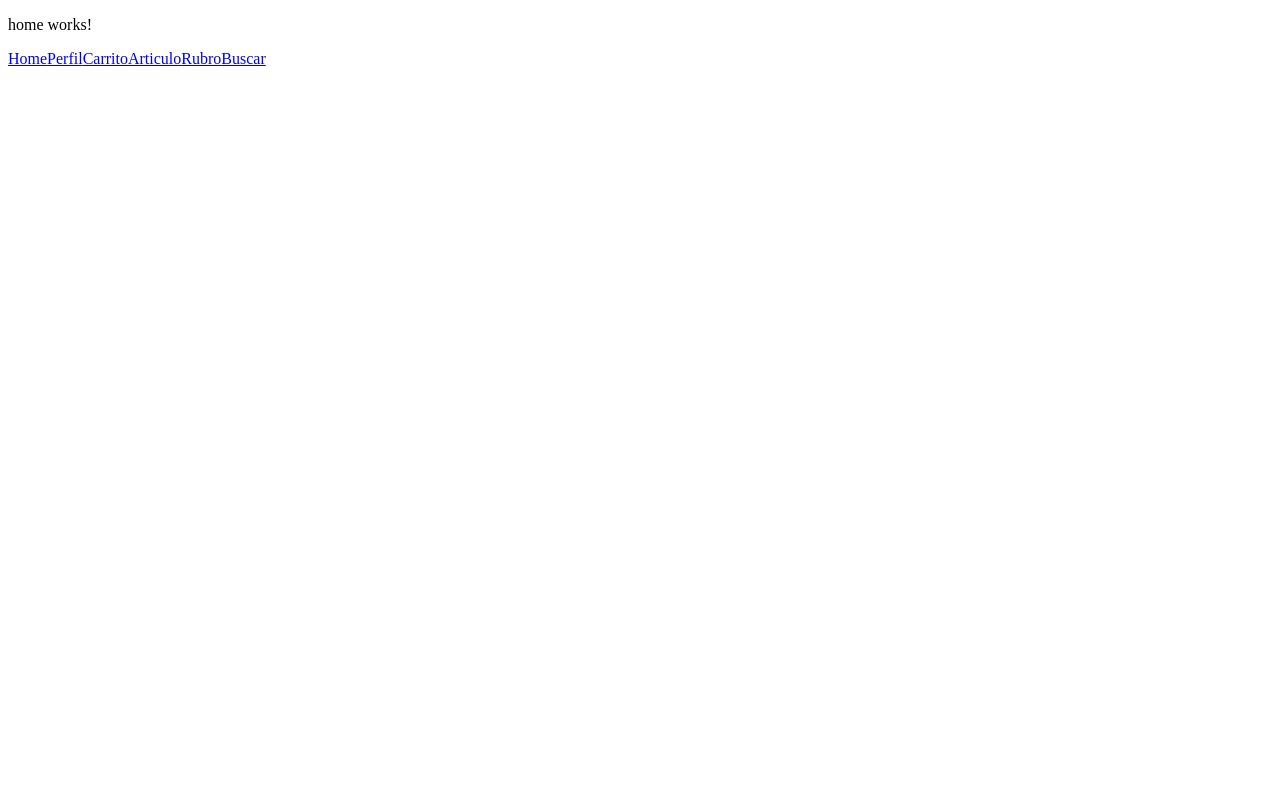
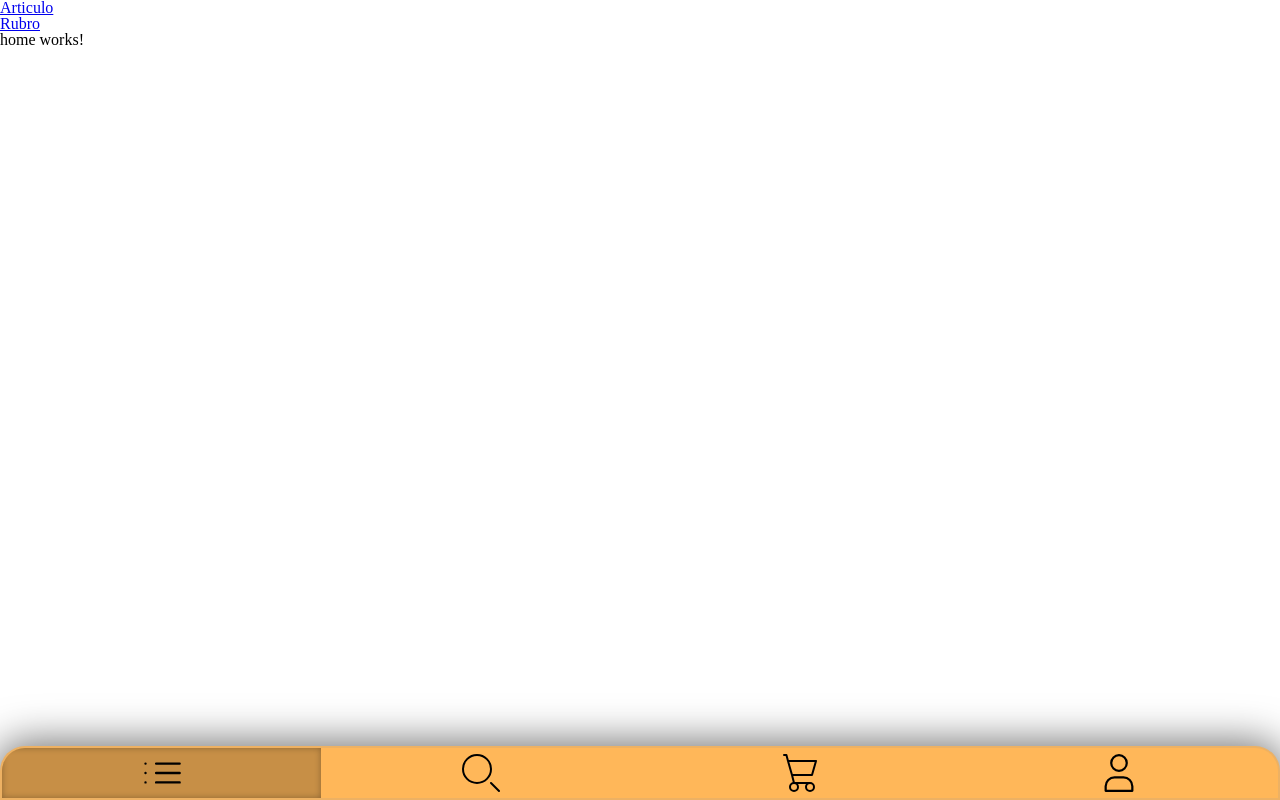
Before and after one commit to pablosnhz/appDelivery-angular, an Angular app: page / in a window 1280 px wide. Built offline with nearby package versions, Linux system fonts and the light colour scheme.

Commit message:
seccionesMenu

```diff
--- a/src/app/app.component.html
+++ b/src/app/app.component.html
@@ -1,8 +1,5 @@
-<router-outlet></router-outlet>
-
-<a [routerLink]="['']">Home</a>
-<a [routerLink]="['perfil']">Perfil</a>
-<a [routerLink]="['carrito']">Carrito</a>
 <a [routerLink]="['articulo']">Articulo</a>
 <a [routerLink]="['rubro']">Rubro</a>
-<a [routerLink]="['buscar']">Buscar</a>
+
+<router-outlet></router-outlet>
+<app-tabs></app-tabs>
--- a/src/app/app.component.scss
+++ b/src/app/app.component.scss
@@ -0,0 +1,3 @@
+app-tabs {
+  margin-top: auto;
+}
--- a/src/app/app.module.ts
+++ b/src/app/app.module.ts
@@ -3,11 +3,12 @@ import { BrowserModule } from '@angular/platform-browser';
 
 import { AppRoutingModule } from './app-routing.module';
 import { AppComponent } from './app.component';
-import { HomeComponent } from './pages/home/home.component';
+import { TabsComponent } from './core/components/tabs/tabs.component';
 
 @NgModule({
   declarations: [
     AppComponent,
+    TabsComponent,
   ],
   imports: [
     BrowserModule,
--- /dev/null
+++ b/src/app/core/components/tabs/tabs.component.html
@@ -0,0 +1,23 @@
+
+<div id="container">
+  <div class="tab" (click)="navegacion('')" [ngClass]="{seleccionado: seleccionado[0]}">
+    <svg height="40px" width="40px" class="w-6 h-6 text-gray-800 dark:text-white" aria-hidden="true" xmlns="http://www.w3.org/2000/svg" fill="none" viewBox="0 0 17 10">
+      <path stroke="currentColor" stroke-linecap="round" stroke-width="1" d="M6 1h10M6 5h10M6 9h10M1.49 1h.01m-.01 4h.01m-.01 4h.01"/>
+    </svg>
+  </div>
+  <div class="tab" (click)="navegacion('buscar')" [ngClass]="{seleccionado: seleccionado[1]}">
+    <svg height="40px" width="40px" class="w-6 h-6 text-gray-800 dark:text-white" aria-hidden="true" xmlns="http://www.w3.org/2000/svg" fill="none" viewBox="0 0 20 20">
+      <path stroke="currentColor" stroke-linecap="round" stroke-linejoin="round" stroke-width="1" d="m19 19-4-4m0-7A7 7 0 1 1 1 8a7 7 0 0 1 14 0Z"/>
+    </svg>
+  </div>
+  <div class="tab" (click)="navegacion('carrito')" [ngClass]="{seleccionado: seleccionado[2]}">
+    <svg height="40px" width="40px" class="w-6 h-6 text-gray-800 dark:text-white" aria-hidden="true" xmlns="http://www.w3.org/2000/svg" fill="none" viewBox="0 0 18 20">
+      <path stroke="currentColor" stroke-linecap="round" stroke-linejoin="round" stroke-width="1" d="M6 15a2 2 0 1 0 0 4 2 2 0 0 0 0-4Zm0 0h8m-8 0-1-4m9 4a2 2 0 1 0 0 4 2 2 0 0 0 0-4Zm-9-4h10l2-7H3m2 7L3 4m0 0-.792-3H1"/>
+    </svg>
+  </div>
+  <div class="tab" (click)="navegacion('perfil')" [ngClass]="{seleccionado: seleccionado[3]}">
+    <svg height="40px" width="40px" class="w-6 h-6 text-gray-800 dark:text-white" aria-hidden="true" xmlns="http://www.w3.org/2000/svg" fill="none" viewBox="0 0 14 18">
+      <path stroke="currentColor" stroke-linecap="round" stroke-linejoin="round" stroke-width="1" d="M7 8a3.5 3.5 0 1 0 0-7 3.5 3.5 0 0 0 0 7Zm-2 3h4a4 4 0 0 1 4 4v2H1v-2a4 4 0 0 1 4-4Z"/>
+    </svg>
+  </div>
+</div>
--- /dev/null
+++ b/src/app/core/components/tabs/tabs.component.scss
@@ -0,0 +1,27 @@
+#container {
+  display: flex;
+  justify-content: space-around;
+  overflow: hidden;
+  // background-color: rgb(255, 226, 188);
+  background-color: rgb(255, 183, 89);
+  border-radius: 25px 25px 0 0;
+  border: 2px solid rgba(149, 149, 149, 0.168);
+  box-shadow: rgba(0, 0, 0, 0.56) 0px 0px 40px 4px;
+  height: 50px;
+}
+
+.tab {
+  flex: 1;
+  display: flex;
+  justify-content: center;
+  align-items: center;
+  svg{
+    margin: auto;
+    display: block;
+  }
+}
+
+.seleccionado {
+  background-color: #00000038;
+  box-shadow: 0 0 6px rgba(0, 0, 0, 0.3) inset;
+}
--- /dev/null
+++ b/src/app/core/components/tabs/tabs.component.ts
@@ -0,0 +1,43 @@
+import { Component } from '@angular/core';
+import { NavigationEnd, Router } from '@angular/router';
+
+@Component({
+  selector: 'app-tabs',
+  templateUrl: './tabs.component.html',
+  styleUrls: ['./tabs.component.scss']
+})
+export class TabsComponent {
+
+  constructor( private router: Router ){
+    this.router.events.subscribe(event => {
+      if(event instanceof NavigationEnd){
+        console.log('evento',event)
+        switch (event.urlAfterRedirects){
+          case '/':
+            this.seleccionado = [true, false, false, false];
+            break;
+          case '/buscar':
+            this.seleccionado = [false, true, false, false];
+            break;
+          case '/carrito':
+            this.seleccionado = [false, false, true, false];
+            break;
+          case '/perfil':
+            this.seleccionado = [false, false, false, true];
+            break;
+          default:
+            this.seleccionado = [false, false, false, false];
+            break
+        }
+      }
+    })
+  }
+
+  seleccionado = [false, false, false, false]
+
+  navegacion(direccion: string){
+    this.router.navigate([direccion])
+    console.log(direccion)
+  }
+
+}
--- a/src/styles.scss
+++ b/src/styles.scss
@@ -1 +1,57 @@
 /* You can add global styles to this file, and also import other style files */
+/* http://meyerweb.com/eric/tools/css/reset/
+   v2.0 | 20110126
+   License: none (public domain)
+*/
+
+html, body, div, span, applet, object, iframe,
+h1, h2, h3, h4, h5, h6, p, blockquote, pre,
+a, abbr, acronym, address, big, cite, code,
+del, dfn, em, img, ins, kbd, q, s, samp,
+small, strike, strong, sub, sup, tt, var,
+b, u, i, center,
+dl, dt, dd, ol, ul, li,
+fieldset, form, label, legend,
+table, caption, tbody, tfoot, thead, tr, th, td,
+article, aside, canvas, details, embed,
+figure, figcaption, footer, header, hgroup,
+menu, nav, output, ruby, section, summary,
+time, mark, audio, video {
+	margin: 0;
+	padding: 0;
+	border: 0;
+	font-size: 100%;
+	font: inherit;
+	vertical-align: baseline;
+}
+/* HTML5 display-role reset for older browsers */
+article, aside, details, figcaption, figure,
+footer, header, hgroup, menu, nav, section {
+	display: block;
+}
+body {
+	line-height: 1;
+  width: 100vw;
+}
+ol, ul {
+	list-style: none;
+}
+blockquote, q {
+	quotes: none;
+}
+blockquote:before, blockquote:after,
+q:before, q:after {
+	content: '';
+	content: none;
+}
+table {
+	border-collapse: collapse;
+	border-spacing: 0;
+}
+
+app-root {
+  overflow-x: hidden;
+  min-height: 100svh;
+  display: flex;
+  flex-direction: column;
+}
```
